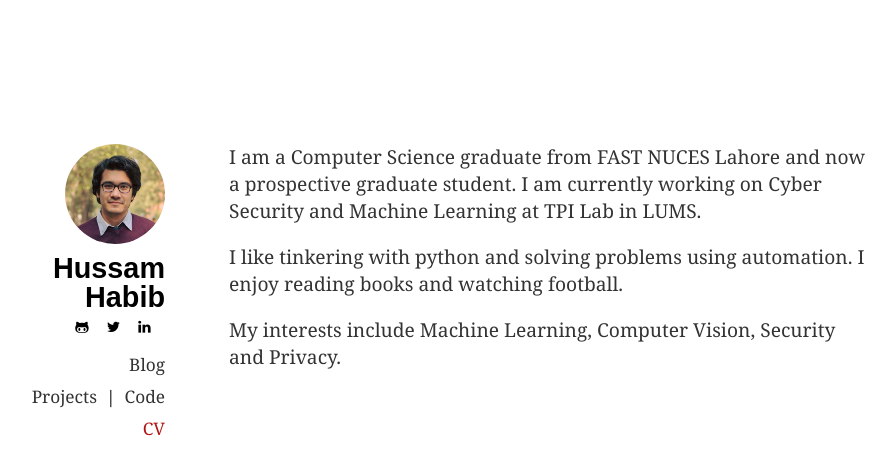
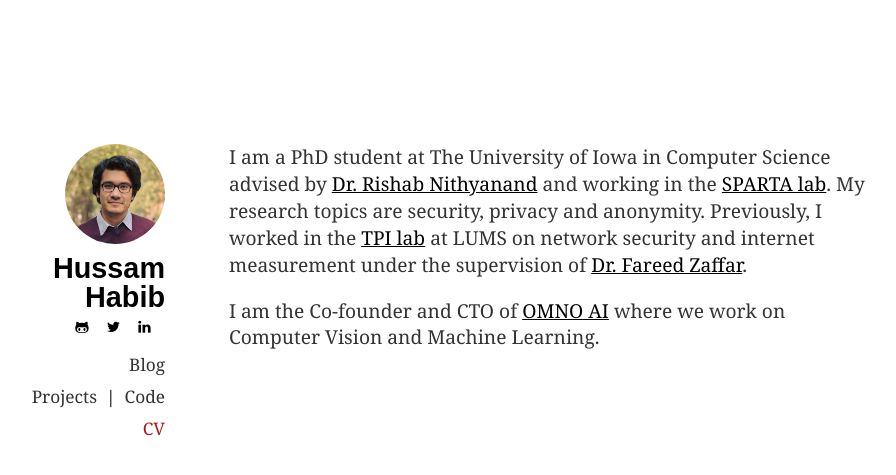
Before and after one commit to hussamh10/hussamh10.github.io, a Jekyll site: the page built from index.md, in a window 1280 px wide. Shown: the top 475 px of the page, without its empty margins (155-1051 px from the left). Built offline with Jekyll 4.4.1, drawn with Linux system fonts in a browser that asks for light colours.

Commit message:
site v2.0

```diff
--- a/index.md
+++ b/index.md
@@ -6,11 +6,6 @@
 ---
 
 {: style="margin-top:0; margin-bottom: 0;"}
-I am a Computer Science graduate from FAST NUCES Lahore and now a
-prospective graduate student. I am currently working on
-Cyber Security and Machine Learning at TPI Lab in LUMS.
+I am a PhD student at The University of Iowa in Computer Science advised by [Dr. Rishab Nithyanand](https://sparta.cs.uiowa.edu/people/rishab/) and working in the [SPARTA lab](https://sparta.cs.uiowa.edu). My research topics are security, privacy and anonymity. Previously, I worked in the [TPI lab](http://www.tpilums.org/) at LUMS on network security and internet measurement under the supervision of [Dr. Fareed Zaffar](https://lums.edu.pk/lums_employee/422).
 
-I like tinkering with python and solving problems using automation. I enjoy
-reading books and watching football.
-
-My interests include Machine Learning, Computer Vision, Security and Privacy.
+I am the Co-founder and CTO of [OMNO AI](https://www.omno.ai/) where we work on Computer Vision and Machine Learning.
```
Also changed, not shown: 1 other file.
